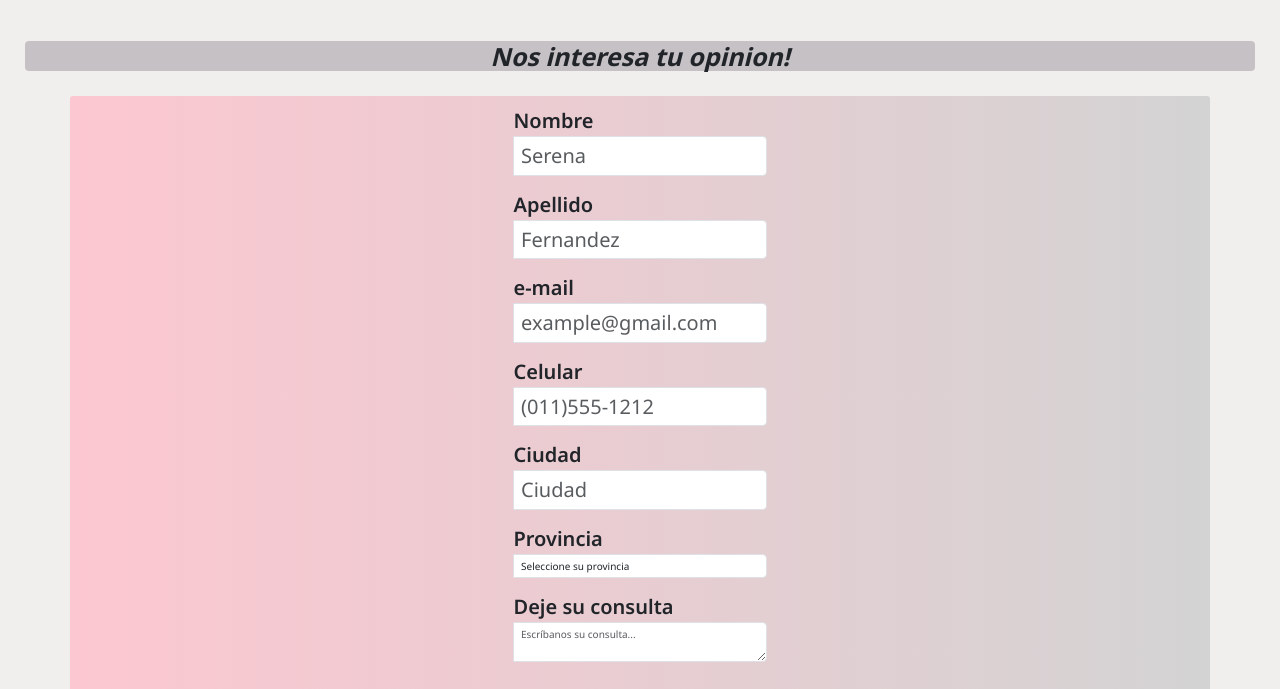
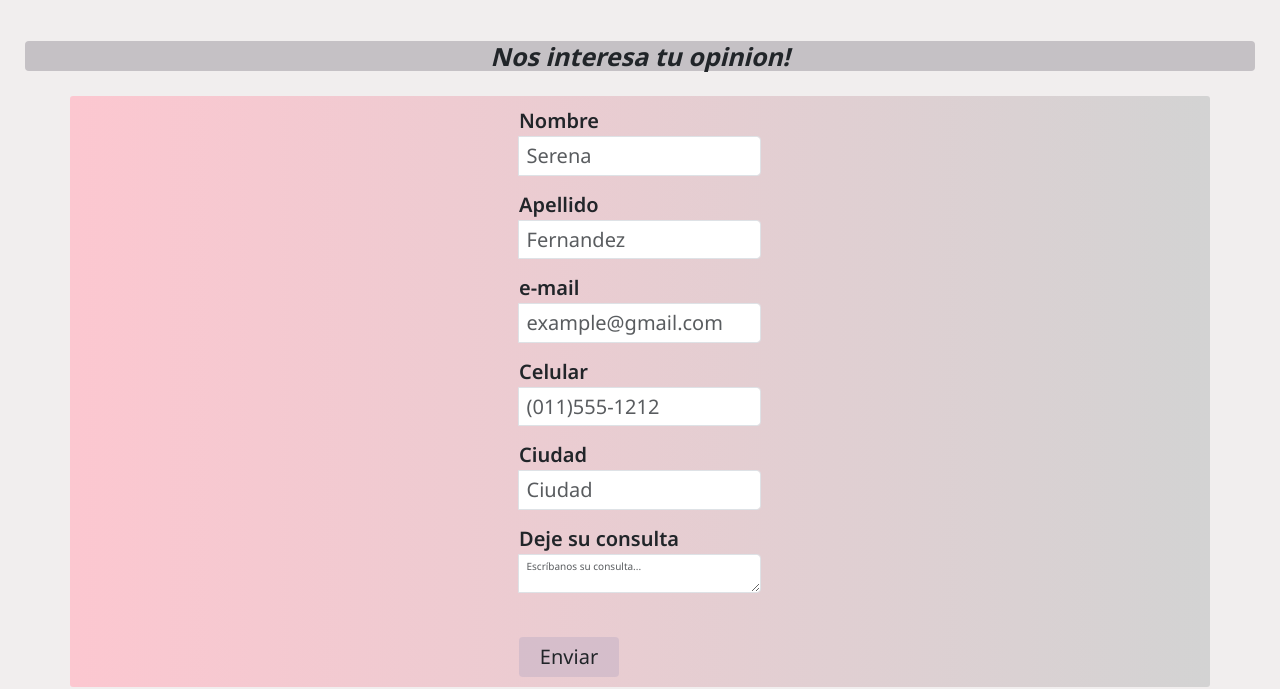
Before and after one commit to svfernandez/fanpage-army, a website: page pages/contacto.html in a window 1280 px wide. Shown: the part 111-800 px from the top of the page. Drawn offline with nearby package versions, Linux system fonts and the light colour scheme.

Commit message:
correccion prolijidad del codigo

```diff
--- a/pages/contacto.html
+++ b/pages/contacto.html
@@ -57,16 +57,10 @@
     <br>
     <br>
     <main class="main-contacto">
-        <!-- Form Name -->
         <h1>Nos interesa tu opinion!</h1>
         <div class="container">
-
             <form class="well form-horizontal" action=" " method="post" id="contact_form">
                 <fieldset>
-
-
-                    <!-- Text input-->
-
                     <div class="form-group">
                         <label class="col-md-12 control-label">Nombre</label>
                         <div class="col-md-12 inputGroupContainer">
@@ -76,9 +70,6 @@
                             </div>
                         </div>
                     </div>
-
-                    <!-- Text input-->
-
                     <div class="form-group">
                         <label class="col-md-12 control-label">Apellido</label>
                         <div class="col-md-12 inputGroupContainer">
@@ -88,8 +79,6 @@
                             </div>
                         </div>
                     </div>
-
-                    <!-- Text input-->
                     <div class="form-group">
                         <label class="col-md-12 control-label">e-mail</label>
                         <div class="col-md-12 inputGroupContainer">
@@ -99,9 +88,6 @@
                             </div>
                         </div>
                     </div>
-
-                    <!-- Text input-->
-
                     <div class="form-group">
                         <label class="col-md-12 control-label">Celular</label>
                         <div class="col-md-12 inputGroupContainer">
@@ -111,9 +97,6 @@
                             </div>
                         </div>
                     </div>
-
-                    <!-- Text input-->
-
                     <div class="form-group">
                         <label class="col-md-12 control-label">Ciudad</label>
                         <div class="col-md-12 inputGroupContainer">
@@ -123,46 +106,6 @@
                             </div>
                         </div>
                     </div>
-
-                    <!-- Select Basic -->
-
-                    <div class="form-group">
-                        <label class="col-md-12 control-label">Provincia</label>
-                        <div class="col-md-12 selectContainer">
-                            <div class="input-group">
-                                <span class="input-group-addon"><i class="glyphicon glyphicon-list"></i></span>
-                                <select name="state" class="form-control selectpicker">
-                                    <option value=" ">Seleccione su provincia</option>
-                                    <option>Buenos Aires</option>
-                                    <option>Ciudad Autonoma de Buenos Aires</option>
-                                    <option>Catamarca</option>
-                                    <option>Chaco</option>
-                                    <option>Chubut</option>
-                                    <option>Córdoba</option>
-                                    <option>Corrientes</option>
-                                    <option>Entre Ríos</option>
-                                    <option>Formosa</option>
-                                    <option>Jujuy</option>
-                                    <option>La Pampa</option>
-                                    <option>La Rioja</option>
-                                    <option>Mendoza</option>
-                                    <option>Misiones</option>
-                                    <option>Neuquén</option>
-                                    <option>Río Negro</option>
-                                    <option>Salta</option>
-                                    <option>San juan</option>
-                                    <option>San Luis</option>
-                                    <option>Santa Cruz</option>
-                                    <option>Santa Fe</option>
-                                    <option>Santiago del Estero</option>
-                                    <option>Tierra del Fuego, Antártida e Islas del Atlántico Sur</option>
-                                    <option>Tucumán</option>
-                                </select>
-                            </div>
-                        </div>
-                    </div>
-                    <!-- Text area -->
-
                     <div class="form-group">
                         <label class="col-md-12 control-label">Deje su consulta</label>
                         <div class="col-md-12 inputGroupContainer">
@@ -173,7 +116,6 @@
                             </div>
                         </div>
                     </div>
-                    <!-- Button -->
                     <div class="form-group">
                         <label class="col-md-12 control-label"></label>
                         <div class="col-md-12">
@@ -181,11 +123,9 @@
                                     class="glyphicon glyphicon-send"></span></button>
                         </div>
                     </div>
-
                 </fieldset>
             </form>
         </div>
-            </div><!-- /.container -->
     </main>
     <br>
     <br>
@@ -227,7 +167,6 @@
             </a>
         </section>
     </footer>
-
     <script src="https://cdn.jsdelivr.net/npm/bootstrap@5.3.2/dist/js/bootstrap.bundle.min.js"
         integrity="sha384-C6RzsynM9kWDrMNeT87bh95OGNyZPhcTNXj1NW7RuBCsyN/o0jlpcV8Qyq46cDfL" crossorigin="anonymous">
         </script>
--- a/scss/pages/_main-contacto.scss
+++ b/scss/pages/_main-contacto.scss
@@ -28,9 +28,9 @@
                 padding: 7px;
                 div{
                     .buttom{
-                        width: 60px;
+                        width: 100px;
                         height: 100%;
-                        background-color: nth($list: $colores, $n: 4);
+                        background-color: nth($list: $colores, $n: 6);
                     }
                 }
             }
--- a/scss/utilities/_media-queries.scss
+++ b/scss/utilities/_media-queries.scss
@@ -77,9 +77,11 @@
     /*main discografia*/
     .main-discografia {
         .discord {
-            font-size: 1.4em;
+            font-size: 2em;
+            text-align: start;
 
             h1 {
+                font-style: italic;
                 padding-top: 7px;
             }
 
```
Also changed, not shown: index.html (+0 -1 lines), pages/army.html (+0 -1 lines), pages/discografia.html (+12 -10 lines), pages/merch.html (+22 -13 lines), css/main.css, 1 other file. Lines whose indentation alone changed are shown as unchanged.
